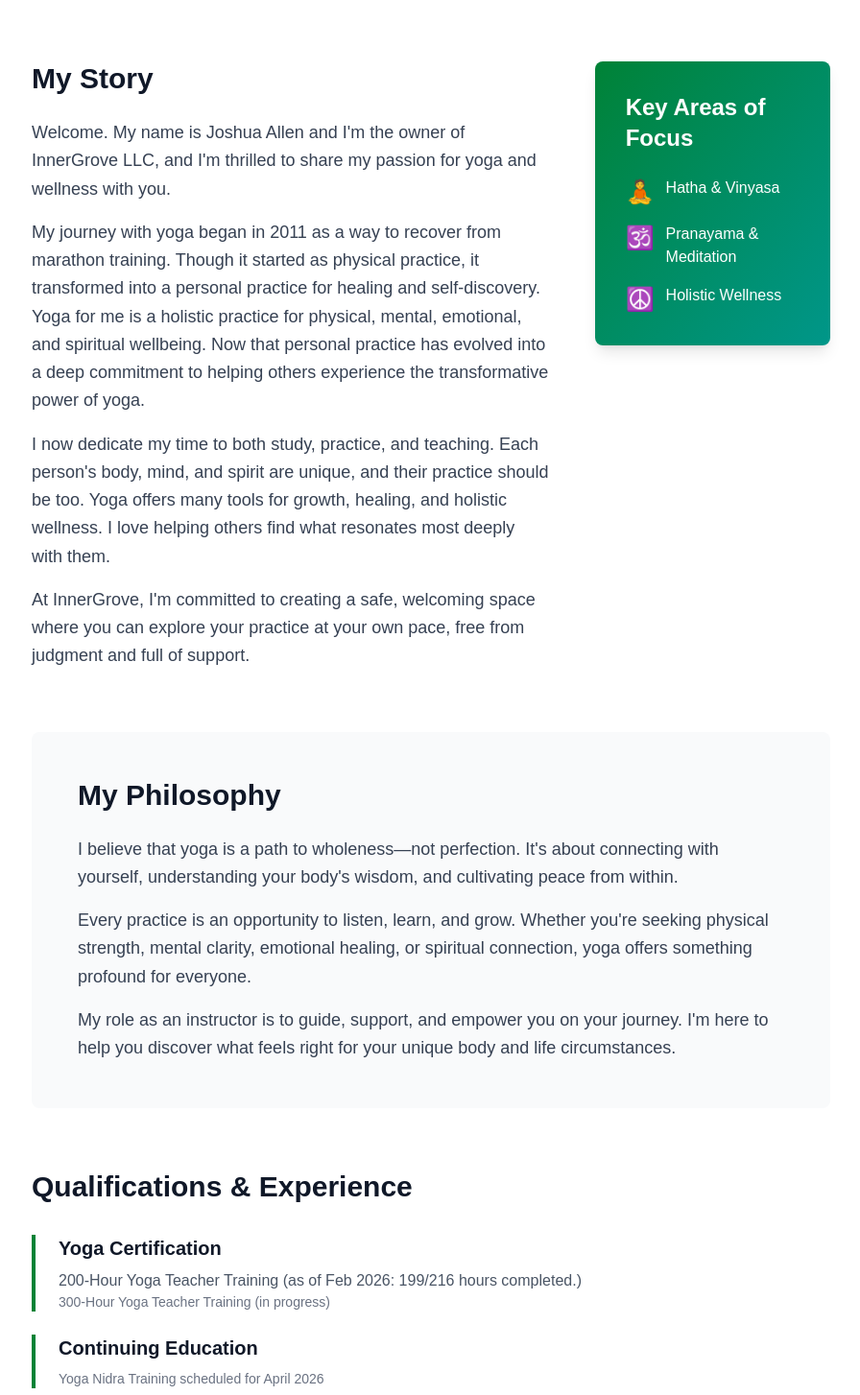
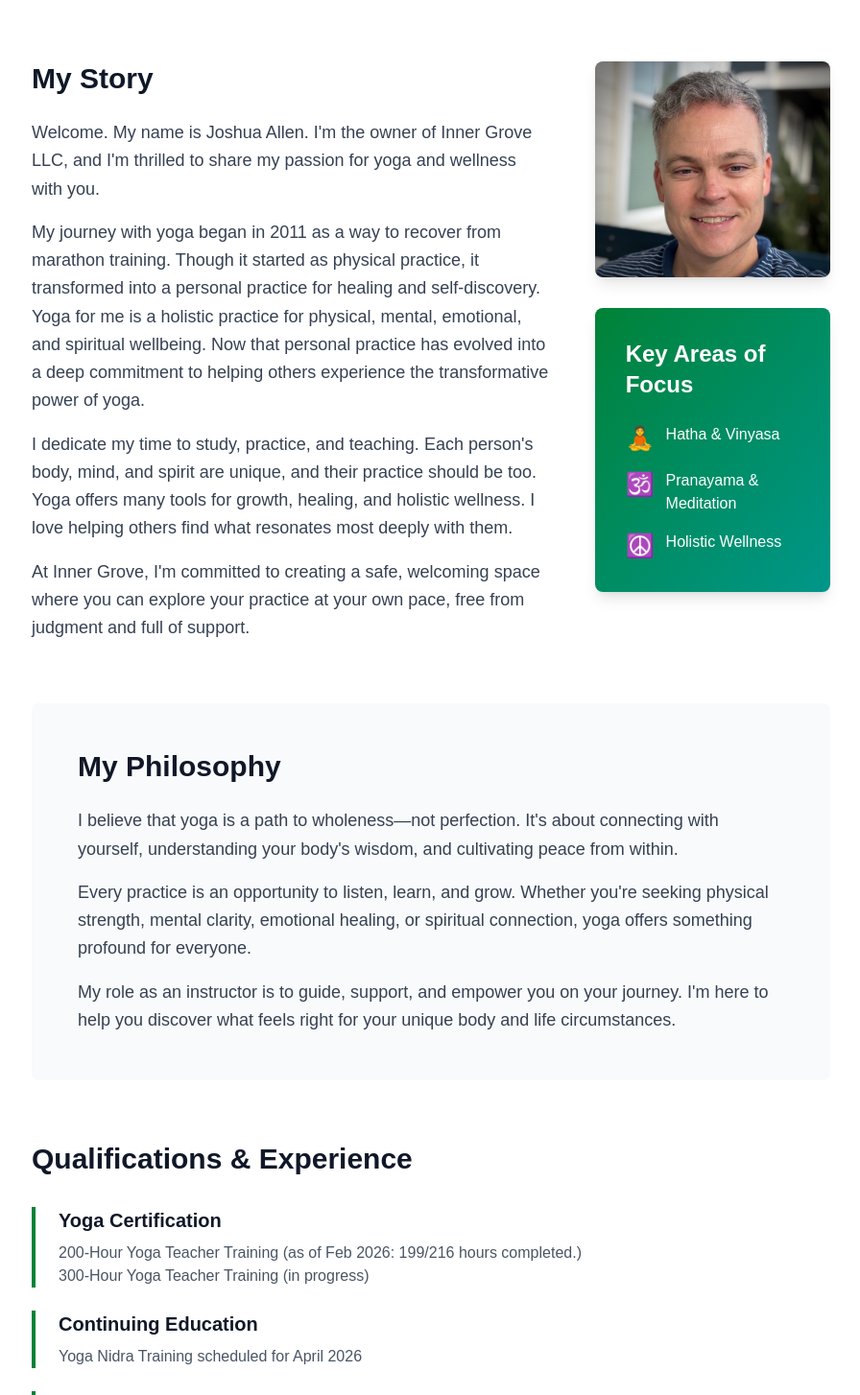
Before and after one commit to wingdagger/innergrove.yoga, a Next.js app: page /innergrove.yoga/about in a window 1280 px wide. Shown: the part 380-1834 px from the top of the page at 96% size, without its empty margins (191-1087 px from the left). Built offline with nearby package versions, Linux system fonts and the light colour scheme.

Commit message:
Add hero image to home page and Joshua headshot to About page

```diff
--- a/next.config.ts
+++ b/next.config.ts
@@ -4,6 +4,9 @@ const nextConfig: NextConfig = {
   output: "export",
   reactCompiler: true,
   basePath: "/innergrove.yoga",
+  images: {
+    unoptimized: true,
+  },
 };
 
 export default nextConfig;
--- a/src/app/about/page.tsx
+++ b/src/app/about/page.tsx
@@ -1,6 +1,6 @@
 export const metadata = {
-  title: 'About - InnerGrove Yoga',
-  description: 'Learn about the instructor, background, and philosophy at InnerGrove Yoga.',
+  title: 'About - Inner Grove Yoga',
+  description: 'Learn about the instructor, background, and philosophy at Inner Grove Yoga.',
 };
 
 export default function About() {
@@ -19,9 +19,16 @@ export default function About() {
         <div className="grid grid-cols-1 md:grid-cols-3 gap-12 items-start mb-16">
           <div className="md:col-span-2">
             <h2 className="text-3xl font-bold text-gray-900 mb-6">My Story</h2>
+            <div className="md:hidden mb-8 w-full">
+              <img
+                src="/innergrove.yoga/JoshuaHeadshot.jpeg"
+                alt="Joshua Allen - Yoga Instructor"
+                className="w-full h-auto rounded-lg shadow-lg"
+              />
+            </div>
             <div className="space-y-4 text-gray-700 text-lg leading-relaxed">
               <p>
-                Welcome. My name is Joshua Allen and I'm the owner of InnerGrove LLC, and I'm thrilled to share my passion for yoga and wellness with you.
+                Welcome. My name is Joshua Allen.  I'm the owner of Inner Grove LLC, and I'm thrilled to share my passion for yoga and wellness with you.
               </p>
               <p>
                 My journey with yoga began in 2011 as a way to recover from marathon training.  Though it started as physical practice, it transformed into a personal practice for healing and self-discovery.
@@ -30,19 +37,26 @@ export default function About() {
                 the transformative power of yoga.
               </p>
               <p>
-                I now dedicate my time to both study, practice, and teaching.
+                I dedicate my time to study, practice, and teaching.
                 Each person's body, mind, and spirit are unique, and their practice should be too.
                 Yoga offers many tools for growth, healing, and holistic wellness.
                 I love helping others find what resonates most deeply with them.
               </p>
               <p>
-                At InnerGrove, I'm committed to creating a safe, welcoming space where you can explore your practice at your
+                At Inner Grove, I'm committed to creating a safe, welcoming space where you can explore your practice at your
                 own pace, free from judgment and full of support.
               </p>
             </div>
           </div>
 
           <div>
+            <div className="hidden md:block mb-8">
+              <img
+                src="/innergrove.yoga/JoshuaHeadshot.jpeg"
+                alt="Joshua Allen - Yoga Instructor"
+                className="w-full h-auto rounded-lg shadow-lg mb-8"
+              />
+            </div>
             <div className="bg-gradient-to-br from-green-700 to-teal-600 rounded-lg shadow-lg p-8 text-white">
               <h3 className="text-2xl font-bold mb-6">Key Areas of Focus</h3>
               <ul className="space-y-4">
@@ -89,16 +103,16 @@ export default function About() {
             <div className="border-l-4 border-green-700 pl-6">
               <h3 className="text-xl font-semibold text-gray-900 mb-2">Yoga Certification</h3>
               <p className="text-gray-600">200-Hour Yoga Teacher Training (as of Feb 2026: 199/216 hours completed.)</p>
-              <p className="text-sm text-gray-500">300-Hour Yoga Teacher Training (in progress)</p>
+              <p className="text-gray-600">300-Hour Yoga Teacher Training (in progress)</p>
             </div>
             <div className="border-l-4 border-green-700 pl-6">
               <h3 className="text-xl font-semibold text-gray-900 mb-2">Continuing Education</h3>
-              <p className="text-sm text-gray-500">Yoga Nidra Training scheduled for April 2026</p>
+              <p className="text-gray-600">Yoga Nidra Training scheduled for April 2026</p>
             </div>
             <div className="border-l-4 border-green-700 pl-6">
               <h3 className="text-xl font-semibold text-gray-900 mb-2">Daily Practice</h3>
               <p className="text-gray-600">Daily Hatha Yoga Practice</p>
-              <p className="text-sm text-gray-500">Daily Meditation Practice</p>
+              <p className="text-gray-600">Daily Meditation Practice</p>
             </div>
           </div>
         </div>
--- a/src/app/page.tsx
+++ b/src/app/page.tsx
@@ -1,5 +1,4 @@
 import Link from 'next/link';
-import Image from 'next/image';
 
 export default function Home() {
   return (
@@ -16,18 +15,16 @@ export default function Home() {
                 Transform your body, mind, and spirit through personalized yoga instruction and wellness guidance.
               </p>
               <div className="flex flex-col sm:flex-row gap-4">
-                <Link href="/contact" className="border-2 border-white text-white px-8 py-3 rounded-lg font-semibold hover:bg-white hover:text-green-700 transition text-center">
-                  Get Started
+                <Link href="/about" className="border-2 border-white text-white px-8 py-3 rounded-lg font-semibold hover:bg-white hover:text-green-700 transition text-center">
+                  About
                 </Link>
               </div>
             </div>
-            <div className="hidden md:block relative w-full h-96">
-              <Image
-                src={`${process.env.__NEXT_PUBLIC_BASE_PATH || ''}/hero-image.jpeg`}
+            <div className="hidden md:block w-full h-screen rounded-lg shadow-xl overflow-hidden">
+              <img
+                src="/innergrove.yoga/hero-image.jpeg"
                 alt="InnerGrove Yoga"
-                fill
-                className="object-cover rounded-lg shadow-xl"
-                priority
+                className="w-full h-full object-cover"
               />
             </div>
           </div>
```
Also changed, not shown: img/IMG_4726.jpeg (deleted), public/JoshuaHeadshot.jpeg (added).
